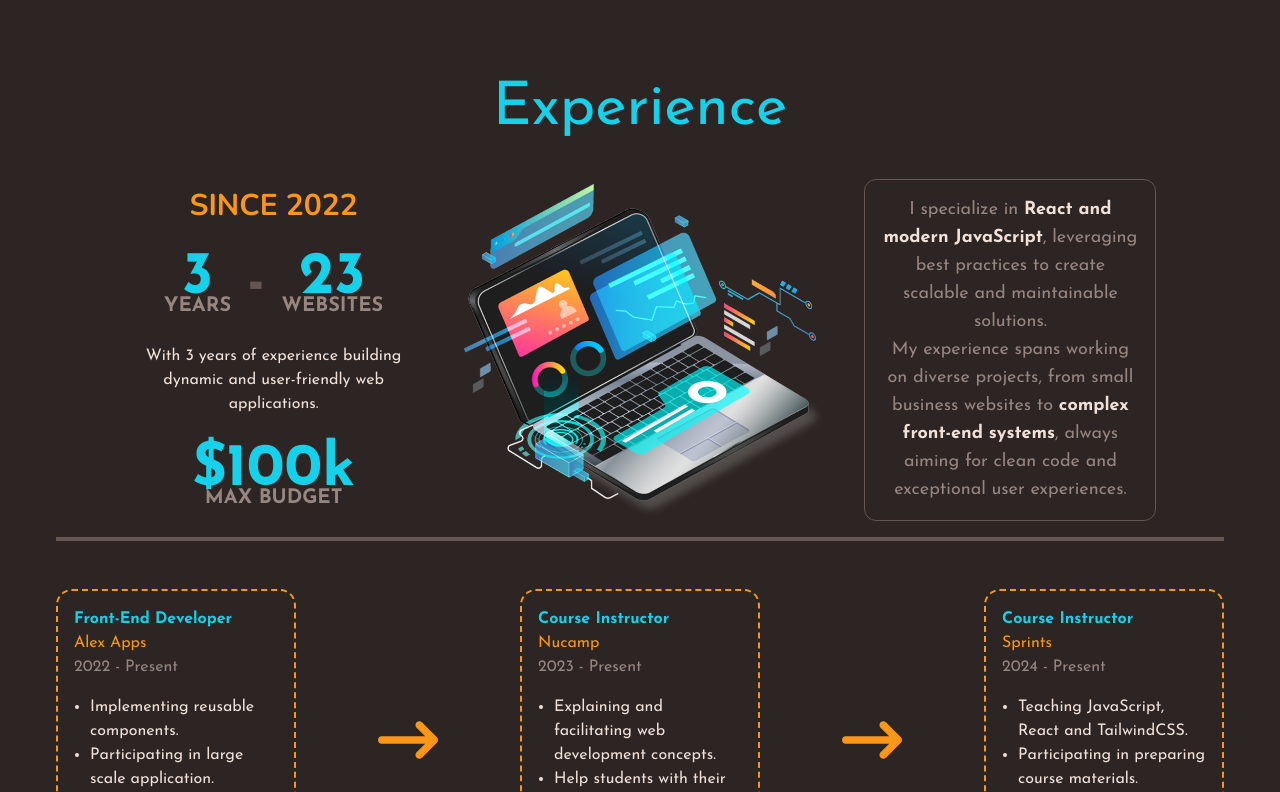
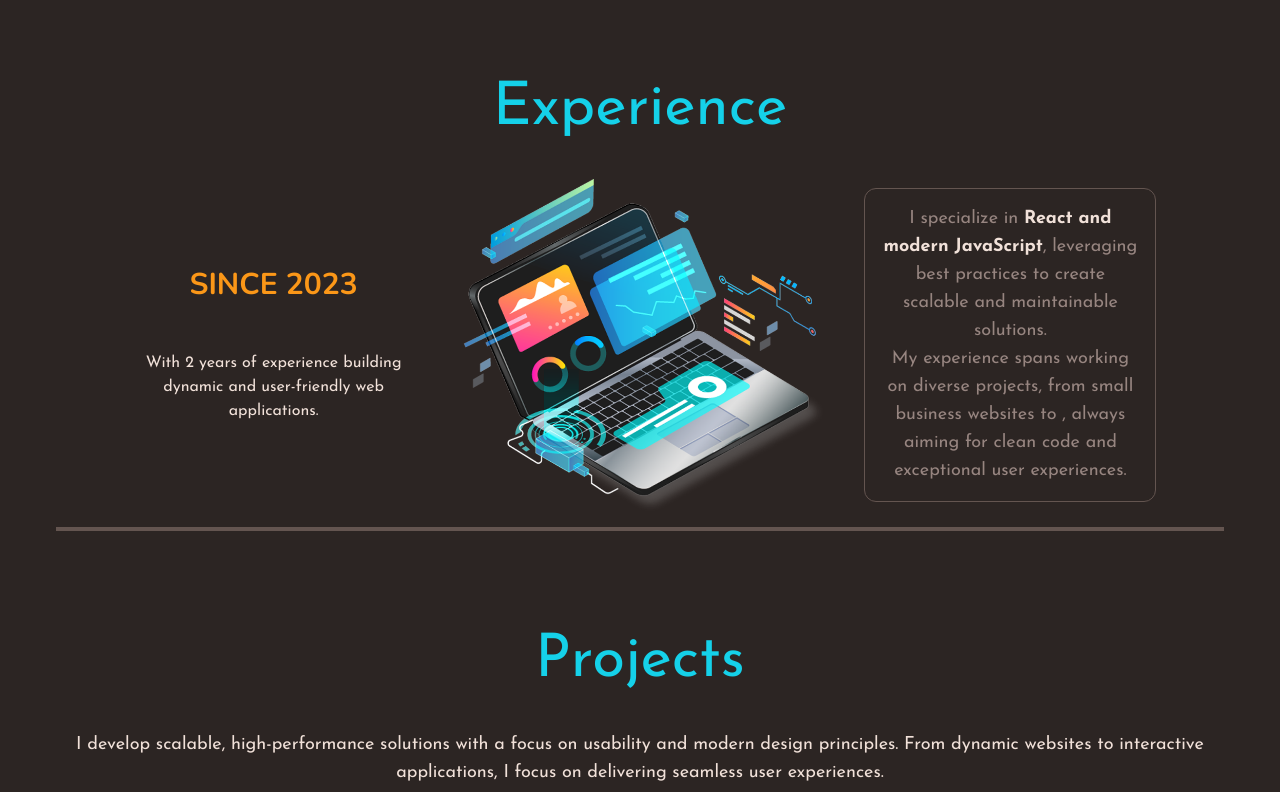
Before and after one commit to Hassanjaved17/MyPortfolio, a React (Vite) app: page / in a window 1280 px wide. Shown: the part 2000-2792 px from the top of the page. Built offline with nearby package versions, Linux system fonts and the light colour scheme.

Commit message:
initial commit

```diff
--- a/src/components/aboutMeSection/AboutMeImage.jsx
+++ b/src/components/aboutMeSection/AboutMeImage.jsx
@@ -3,7 +3,7 @@ const AboutMeImage = () => {
     <div className="h-[500px] w-[300px] relative">
       <div className="h-[500px] w-[300px] rounded-[100px] absolute overflow-hidden">
         <img
-          src="../../public/images/about-me.jpg"
+          src="/images/about-me.jpg"
           alt="About Me Image"
           className="h-full w-auto object-cover"
         />
--- a/src/components/experienceSection/AllExperiences.jsx
+++ /dev/null
@@ -1,66 +0,0 @@
-import SingleExperience from "./SingleExperience";
-import { FaArrowRightLong } from "react-icons/fa6";
-import { motion } from "framer-motion";
-import { fadeIn } from "../../framerMotion/variants";
-
-const experiences = [
-  {
-    job: "Front-End Developer",
-    company: "Alex Apps",
-    date: "2022 - Present",
-    responsibilities: [
-      "Implementing reusable components.",
-      "Participating in large scale application.",
-      "Working on the performance of web applications.",
-      "Generating new ideas for better user experience.",
-    ],
-  },
-  {
-    job: "Course Instructor",
-    company: "Nucamp",
-    date: "2023 - Present",
-    responsibilities: [
-      "Explaining and facilitating web development concepts.",
-      "Help students with their assignments and grade them weekly.",
-      "Provide support for students through their learning journey.",
-    ],
-  },
-  {
-    job: "Course Instructor",
-    company: "Sprints",
-    date: "2024 - Present",
-    responsibilities: [
-      "Teaching JavaScript, React and TailwindCSS.",
-      "Participating in preparing course materials.",
-      "Helping students through their way in learning web development technologies.",
-    ],
-  },
-];
-
-const AllExperiences = () => {
-  return (
-    <div className="flex md:flex-row sm:flex-col items-center justify-between">
-      {experiences.map((experience, index) => {
-        return (
-          <>
-            <SingleExperience key={index} experience={experience} />
-            {index < 2 ? (
-              <motion.div
-                variants={fadeIn("right", 0)}
-                initial="hidden"
-                whileInView="show"
-                viewport={{ once: false, amount: 0.7 }}
-              >
-                <FaArrowRightLong className="text-6xl text-orange lg:block sm:hidden" />
-              </motion.div>
-            ) : (
-              ""
-            )}
-          </>
-        );
-      })}
-    </div>
-  );
-};
-
-export default AllExperiences;
--- a/src/components/experienceSection/ExperienceInfo.jsx
+++ b/src/components/experienceSection/ExperienceInfo.jsx
@@ -1,10 +1,10 @@
-const ExperienceInfo = ({ number, text }) => {
-  return (
-    <div className="flex flex-col justify-center items-center">
-      <p className="font-bold text-6xl text-cyan">{number}</p>
-      <p className="font-bold text-xl text-lightGrey uppercase -mt-4">{text}</p>
-    </div>
-  );
-};
+// const ExperienceInfo = ({ number, text }) => {
+//   return (
+//     <div className="flex flex-col justify-center items-center">
+//       <p className="font-bold text-6xl text-cyan">{number}</p>
+//       <p className="font-bold text-xl text-lightGrey uppercase -mt-4">{text}</p>
+//     </div>
+//   );
+// };
 
-export default ExperienceInfo;
+// export default ExperienceInfo;
--- a/src/components/experienceSection/ExperienceMain.jsx
+++ b/src/components/experienceSection/ExperienceMain.jsx
@@ -1,4 +1,4 @@
-import AllExperiences from "./AllExperiences";
+// import AllExperiences from "./AllExperiences";
 import ExperienceText from "./ExperienceText";
 import ExperienceTop from "./ExperienceTop";
 import { motion } from "framer-motion";
@@ -24,8 +24,7 @@ const ExperienceMain = () => {
         <ExperienceTop />
       </motion.div>
       <div className="w-full h-1 mt-4 bg-lightBrown lg:block sm:hidden"></div>
-      <AllExperiences />
-    </div>
+        </div>
   );
 };
 
--- a/src/components/experienceSection/ExperienceTopLeft.jsx
+++ b/src/components/experienceSection/ExperienceTopLeft.jsx
@@ -1,21 +1,18 @@
-import ExperienceInfo from "./ExperienceInfo";
+
 
 const ExperienceTopLeft = () => {
   return (
     <div className="flex flex-col gap-6 w-[300px]">
       <p className="text-orange font-bold uppercase text-3xl font-special text-center">
-        Since 2022
+        Since 2023
       </p>
       <div className="flex justify-center items-center gap-4">
-        <ExperienceInfo number="3" text="Years" />
-        <p className="font-bold text-6xl text-lightBrown">-</p>
-        <ExperienceInfo number="23" text="Websites" />
+        {/* <p className="font-bold text-6xl text-lightBrown"></p> */}
       </div>
       <p className="text-center">
-        With 3 years of experience building dynamic and user-friendly web
+        With 2 years of experience building dynamic and user-friendly web
         applications.
       </p>
-      <ExperienceInfo number="$100k" text="Max Budget" />
     </div>
   );
 };
--- a/src/components/experienceSection/ExperienceTopMiddle.jsx
+++ b/src/components/experienceSection/ExperienceTopMiddle.jsx
@@ -1,7 +1,7 @@
 const ExperienceTopMiddle = () => {
   return (
     <div className="lg:w-[35%] md:w-[50%] sm:w-[80%]">
-      <img src="../../public/images/experience-image.png" alt="my experience" />
+      <img src="/images/experience-image.png" alt="my experience" />
     </div>
   );
 };
--- a/src/components/experienceSection/ExperienceTopRight.jsx
+++ b/src/components/experienceSection/ExperienceTopRight.jsx
@@ -10,7 +10,7 @@ const ExperienceTopRight = () => {
         solutions. <br />
         My experience spans working on diverse projects, from small business
         websites to{" "}
-        <span className="font-bold text-white">complex front-end systems</span>,
+        <span className="font-bold text-white"></span>,
         always aiming for clean code and exceptional user experiences.
       </p>
     </div>
--- a/src/components/experienceSection/SingleExperience.jsx
+++ /dev/null
@@ -1,25 +0,0 @@
-import { motion } from "framer-motion";
-import { fadeIn } from "../../framerMotion/variants";
-
-const SingleExperience = ({ experience }) => {
-  return (
-    <motion.div
-      variants={fadeIn("right", 0)}
-      initial="hidden"
-      whileInView="show"
-      viewport={{ once: false, amount: 0.7 }}
-      className="md:h-[350px] md:w-[240px] sm:h-auto sm:w-full border-2 border-orange border-dashed rounded-2xl mt-12 p-4"
-    >
-      <p className="font-bold text-cyan">{experience.job}</p>
-      <p className="text-orange">{experience.company}</p>
-      <p className="text-lightGrey">{experience.date}</p>
-      <ul className="list-disc mt-4 pl-4">
-        {experience.responsibilities.map((resp, index) => {
-          return <li key={index}>{resp}</li>;
-        })}
-      </ul>
-    </motion.div>
-  );
-};
-
-export default SingleExperience;
--- a/src/components/projectsSection/ProjectsText.jsx
+++ b/src/components/projectsSection/ProjectsText.jsx
@@ -3,9 +3,8 @@ const ProjectsText = () => {
     <div className="flex flex-col items-center mt-[100px]">
       <h2 className="text-6xl text-cyan mb-10">Projects</h2>
       <p className="text-lg text-center">
-        I have worked on a variety of web development projects, ranging from
-        responsive websites for small businesses to full-stack applications and
-        complex front-end interfaces.
+        I develop scalable, high-performance solutions with a focus on usability and modern design principles. From dynamic websites to interactive applications, I focus on delivering seamless user experiences.
+
       </p>
     </div>
   );
--- a/src/components/skillsSection/SkillsText.jsx
+++ b/src/components/skillsSection/SkillsText.jsx
@@ -4,8 +4,8 @@ const SkillsText = () => {
       <h2 className="text-6xl text-cyan mb-10">My Skills</h2>
       <p className="text-lg text-center">
         I not only work with these technologies but excellent in using them with
-        best practices to deliver high-quality results, I have been working with
-        all these skills to build my portfolio projects
+        best practices to deliver high-quality results,I specialize in crafting responsive, user-friendly web interfaces with clean, maintainable code.
+
       </p>
     </div>
   );
--- a/src/components/skillsSection/SubSkills.jsx
+++ b/src/components/skillsSection/SubSkills.jsx
@@ -3,7 +3,7 @@ const SubSkills = () => {
     <div className="border-y-2 border-lightGrey relative ">
       <div className="absolute bg-gradient-to-r from-orange to-cyan opacity-50 w-full h-full"></div>
       <img
-        src="../../public/images/subSkills.jpg"
+        src="/images/subSkills.jpg"
         alt="subSkills image"
         className=""
       />
```
